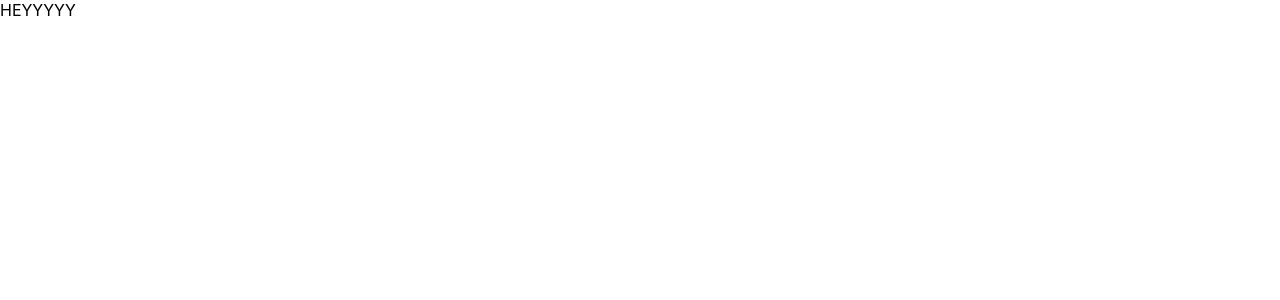
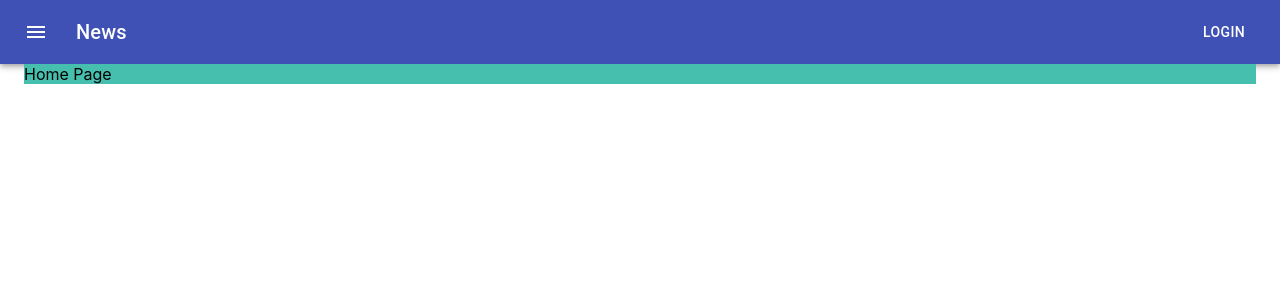
Before and after one commit to ezyVet-Hackathon/purrVet-frontend, a React (Create React App) app: page / in a window 1280 px wide. Shown: the top 300 px of the page. Built offline with nearby package versions, Linux system fonts and the light colour scheme.

Commit message:
Homepage

```diff
--- /dev/null
+++ b/src/components/Layout.jsx
@@ -0,0 +1,47 @@
+import React from 'react'
+import { makeStyles } from '@material-ui/core/styles'
+import AppBar from '@material-ui/core/AppBar'
+import Toolbar from '@material-ui/core/Toolbar'
+import Typography from '@material-ui/core/Typography'
+import Button from '@material-ui/core/Button'
+import IconButton from '@material-ui/core/IconButton'
+import MenuIcon from '@material-ui/icons/Menu'
+import { Container } from '@material-ui/core'
+
+const useStyles = makeStyles((theme) => ({
+  root: {
+    flexGrow: 1,
+  },
+  menuButton: {
+    marginRight: theme.spacing(2),
+  },
+  title: {
+    flexGrow: 1,
+  },
+}))
+
+function Layout(props) {
+  const classes = useStyles()
+
+  const { children } = props
+
+  return (
+    <div className={classes.root}>
+      <AppBar position="static">
+        <Toolbar>
+          <IconButton edge="start" className={classes.menuButton} color="inherit" aria-label="menu">
+            <MenuIcon />
+          </IconButton>
+          <Typography variant="h6" className={classes.title}>
+            News
+          </Typography>
+          <Button color="inherit">Login</Button>
+        </Toolbar>
+      </AppBar>
+
+      <Container>{children}</Container>
+    </div>
+  )
+}
+
+export default Layout
--- /dev/null
+++ b/src/components/SearchBar.jsx
@@ -0,0 +1,7 @@
+import React from 'react'
+
+function SearchBar(props) {
+  return <div>Search Bar</div>
+}
+
+export default SearchBar
--- /dev/null
+++ b/src/components/index.jsx
@@ -0,0 +1,4 @@
+import Layout from './Layout'
+import SearchBar from './SearchBar'
+
+export { Layout, SearchBar }
--- a/src/pages/App.jsx
+++ b/src/pages/App.jsx
@@ -1,10 +1,17 @@
-import React, { useEffect } from 'react'
-import { BrowserRouter as Router, Route, Switch } from 'react-router-dom'
+import React from 'react'
+import { Route } from 'react-router-dom'
+
+import { HomePage } from '.'
+import { Layout } from '../components'
 
 import './App.scss'
 
 const App = (props) => {
-  return <div>HEYYYYY</div>
+  return (
+    <Layout>
+      <Route exact path="/" component={HomePage} />
+    </Layout>
+  )
 }
 
 export default App
--- /dev/null
+++ b/src/pages/HomePage/HomePage.jsx
@@ -0,0 +1,9 @@
+import React from 'react'
+
+import './HomePage.scss'
+
+function HomePage(props) {
+  return <div className="container">Home Page</div>
+}
+
+export default HomePage
--- /dev/null
+++ b/src/pages/HomePage/HomePage.scss
@@ -0,0 +1,7 @@
+.container {
+  background-color: #47bfaf;
+}
+
+.navbar {
+  background-color: #031e45;
+}
--- /dev/null
+++ b/src/pages/Services/Services.jsx
@@ -0,0 +1,7 @@
+import React from 'react'
+
+function Services(props) {
+  return <div>Services</div>
+}
+
+export default Services
--- /dev/null
+++ b/src/pages/index.jsx
@@ -0,0 +1,4 @@
+import HomePage from './HomePage/HomePage'
+import Services from './Services/Services'
+
+export { HomePage, Services }
```
